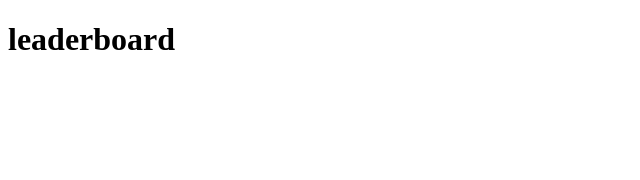
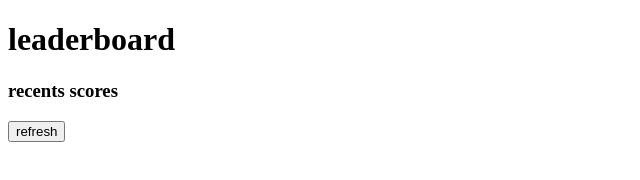
Before and after one commit to Marcraphael12/Leaderboard, a plain HTML site: page src/index.html in a window 1280 px wide. Shown: the whole page, without its empty margins (0-640 px from the left). Drawn offline with Linux system fonts and the light colour scheme.

Commit message:
index:  Add the recent scores itle and the refresh button

```diff
--- a/src/index.html
+++ b/src/index.html
@@ -14,7 +14,17 @@
 	</header>
 
 	<main class="main">
-		<div class="-recent-scores"></div>
+		<div class="-recent-scores">
+      <div class="recent-refresh">
+        <h3 class="recent">
+          recents scores
+        </h3>
+
+        <button class="refresh">
+          refresh
+        </button>
+      </div>
+    </div>
 
 		<div class="-add-score"></div>
 	</main>
```
